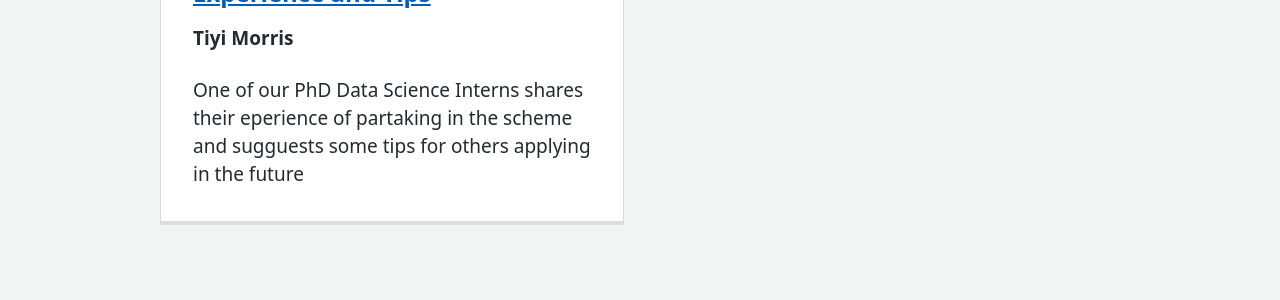
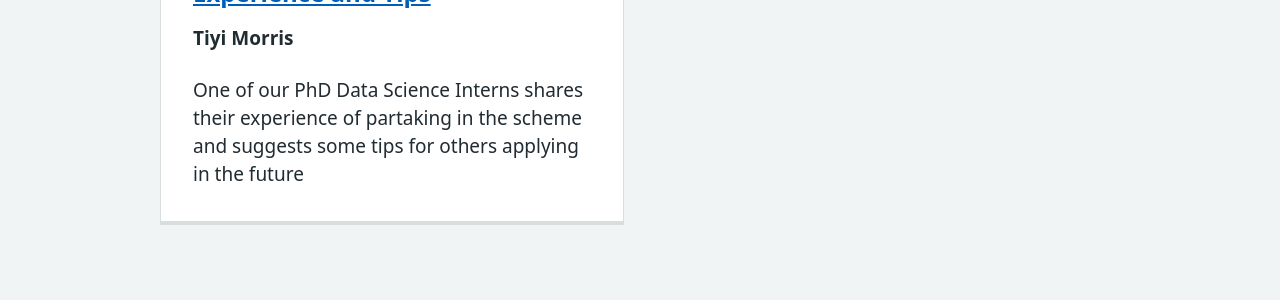
Before and after one commit to nhsx/AnalyticsUnit, a Jekyll site: the page built from thinking.md, in a window 1280 px wide and 900 px high, scrolled down 1938 px. Shown: the part 408-708 px from the top of the window. Built offline with Jekyll 4.4.1, drawn with Linux system fonts in a browser that asks for light colours.

Commit message:
Spelling Errors

```diff
--- a/DSInternWave1Experience.md
+++ b/DSInternWave1Experience.md
@@ -1,7 +1,7 @@
 ---
 layout: base
 title: Data Science Internships - Experience and Tips
-description: One of our PhD Data Science Interns shares their eperience of partaking in the scheme and sugguests some tips for others applying in the future
+description: One of our PhD Data Science Interns shares their experience of partaking in the scheme and suggests some tips for others applying in the future
 permalink: DSInternWave1Experience.html
 ---
 
--- a/_data/thinking.yml
+++ b/_data/thinking.yml
@@ -34,6 +34,6 @@
   link: DSInternWave1Experience.html
   stage: interested
   image: assets/img/Experience.jpeg
-  description: One of our PhD Data Science Interns shares their eperience of partaking in the scheme and sugguests some tips for others applying in the future
+  description: One of our PhD Data Science Interns shares their experience of partaking in the scheme and suggests some tips for others applying in the future
   author: Tiyi Morris
   date: September 2021
```
